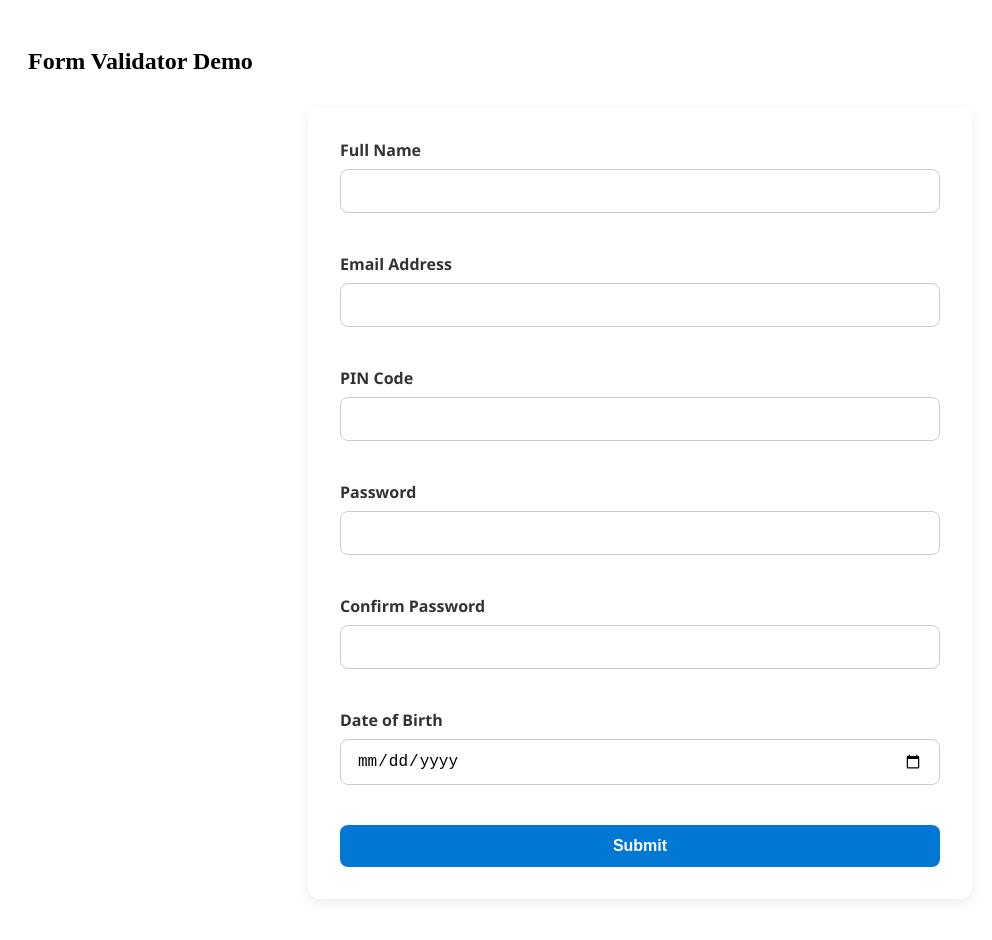
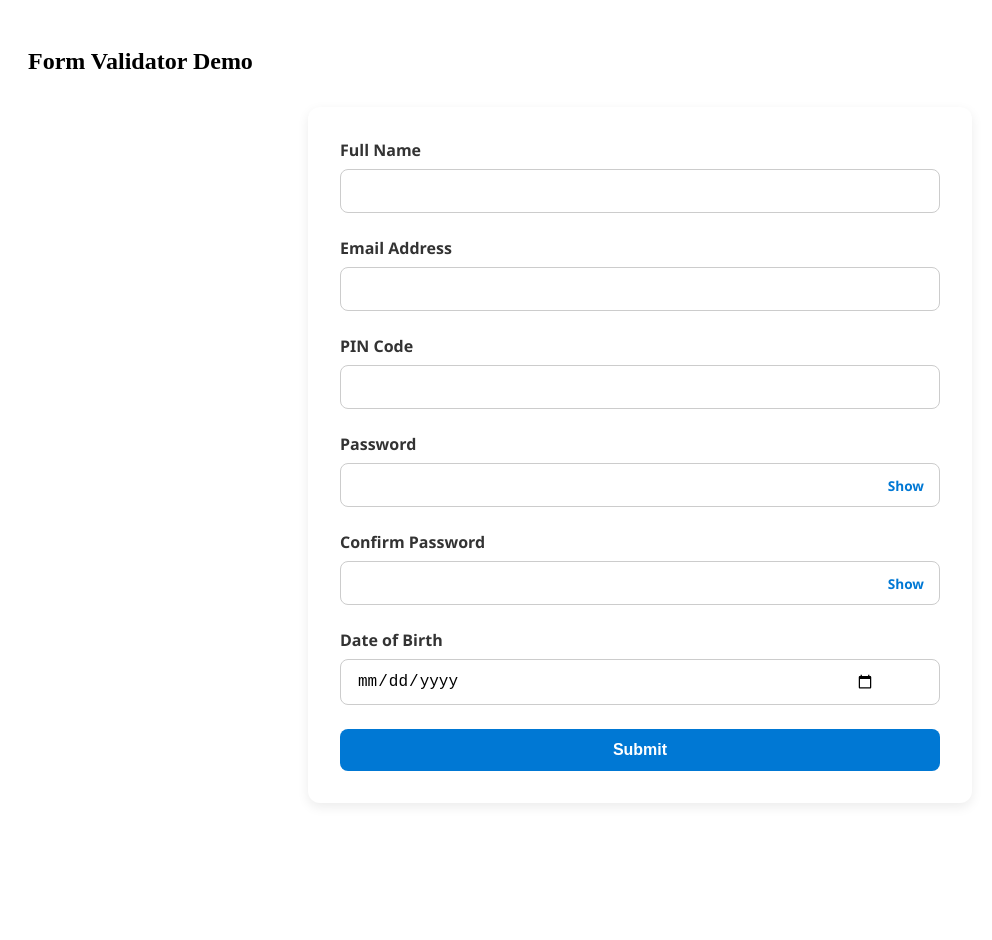
Before and after one commit to Abmarne/regulated-form-validator, a React (Vite) app: page / in a window 1280 px wide. Shown: the top 940 px of the page, without its empty margins (0-992 px from the left). After the commit the page ends 863 px from the top, so only its background shows below. Built offline with nearby package versions, Linux system fonts and the light colour scheme.

Commit message:
visibility option

```diff
--- a/src/formRenderer.css
+++ b/src/formRenderer.css
@@ -13,7 +13,7 @@ form {
   font-family: "Segoe UI", Roboto, sans-serif;
 }
 
-form div {
+.form-group {
   display: flex;
   flex-direction: column;
 }
@@ -24,18 +24,43 @@ label {
   color: #333;
 }
 
-input {
+.input-wrapper {
+  position: relative;
+  display: flex;
+  align-items: center;
+}
+
+.input-wrapper input {
+  width: 100%;
   padding: 0.75rem 1rem;
+  padding-right: 4rem; /* reserve space for toggle text */
   border: 1px solid #ccc;
   border-radius: 8px;
   font-size: 1rem;
   transition: border-color 0.2s, box-shadow 0.2s;
 }
 
-input:focus {
+.input-wrapper input:focus {
   border-color: #0078d4; /* Microsoft blue */
   box-shadow: 0 0 0 3px rgba(0,120,212,0.2);
   outline: none;
+}
+
+/* Toggle text inside password fields */
+.toggle-text {
+  position: absolute;
+  right: 1rem;
+  top: 50%;
+  transform: translateY(-50%);
+  cursor: pointer;
+  font-size: 0.85rem;
+  font-weight: 600;
+  color: #0078d4;
+  user-select: none;
+}
+
+.toggle-text:hover {
+  text-decoration: underline;
 }
 
 button[type="submit"] {
@@ -92,10 +117,16 @@ button[type="submit"]:active {
     gap: 1rem;
   }
 
-  input,
+  .input-wrapper input,
   button[type="submit"] {
     font-size: 0.9rem;
     padding: 0.6rem;
+    padding-right: 3rem; /* adjust for smaller screens */
+  }
+
+  .toggle-text {
+    font-size: 0.75rem;
+    right: 0.75rem;
   }
 
   .validation-message {
--- a/src/formRenderer.jsx
+++ b/src/formRenderer.jsx
@@ -5,6 +5,8 @@ import "./FormRenderer.css";
 export default function FormRenderer({ config, onSubmit, locale = "en" }) {
   const [values, setValues] = useState({});
   const [errors, setErrors] = useState({});
+  const [visiblePasswords, setVisiblePasswords] = useState({});
+  const [timeouts, setTimeouts] = useState({}); // track active timeouts per field
 
   if (!config?.fields?.length) {
     return <div>No fields configured</div>;
@@ -15,7 +17,6 @@ export default function FormRenderer({ config, onSubmit, locale = "en" }) {
     let val = rawVal;
     let invalidCharUsed = false;
 
-    // Strict filtering using allowedChars
     if (field.allowedChars) {
       const filtered = rawVal
         .split("")
@@ -30,10 +31,8 @@ export default function FormRenderer({ config, onSubmit, locale = "en" }) {
     const newValues = { ...values, [field.name]: val };
     setValues(newValues);
 
-    // Run validation
     const res = await validateField(field, val, newValues, locale);
 
-    // Functional update to avoid race conditions
     setErrors((prev) => ({
       ...prev,
       [field.name]: invalidCharUsed
@@ -42,7 +41,7 @@ export default function FormRenderer({ config, onSubmit, locale = "en" }) {
             : field.messageOnInvalid)
         : res.valid
         ? null
-        : res.errors, // array of error objects
+        : res.errors,
     }));
   };
 
@@ -55,21 +54,67 @@ export default function FormRenderer({ config, onSubmit, locale = "en" }) {
     }
   };
 
+  const toggleVisibility = (fieldName) => {
+    setVisiblePasswords((prev) => {
+      const newState = { ...prev, [fieldName]: !prev[fieldName] };
+
+      // If toggled to visible, set a timeout to auto-hide after 5 seconds
+      if (newState[fieldName]) {
+        if (timeouts[fieldName]) {
+          clearTimeout(timeouts[fieldName]);
+        }
+        const timeoutId = setTimeout(() => {
+          setVisiblePasswords((prevState) => ({
+            ...prevState,
+            [fieldName]: false,
+          }));
+        }, 3000); // auto-hide after 3 seconds
+        setTimeouts((prevTimeouts) => ({
+          ...prevTimeouts,
+          [fieldName]: timeoutId,
+        }));
+      }
+
+      return newState;
+    });
+  };
+
   return (
     <form onSubmit={handleSubmit}>
       {config.fields.map((field) => (
-        <div key={field.name} style={{ marginBottom: "1rem" }}>
+        <div key={field.name} className="form-group">
           <label htmlFor={field.name}>{field.label}</label>
+          <div className="input-wrapper">
             <input
               id={field.name}
               name={field.name}
-            type={field.type || "text"}
+              type={
+                field.type === "password"
+                  ? visiblePasswords[field.name]
+                    ? "text"
+                    : "password"
+                  : field.type || "text"
+              }
               value={values[field.name] || ""}
               onChange={(e) => handleChange(e, field)}
               maxLength={field.max || undefined}
               aria-invalid={!!errors[field.name]}
               aria-describedby={`${field.name}-error`}
             />
+            {field.type === "password" && (
+              <span
+                className="toggle-text"
+                onClick={() => toggleVisibility(field.name)}
+                role="button"
+                aria-label={
+                  visiblePasswords[field.name] ? "Hide password" : "Show password"
+                }
+              >
+                {visiblePasswords[field.name] ? "Hide" : "Show"}
+              </span>
+            )}
+          </div>
+
           {errors[field.name] &&
             Array.isArray(errors[field.name]) &&
             errors[field.name].map((err, idx) => (
```
Lines whose indentation alone changed are shown as unchanged.
